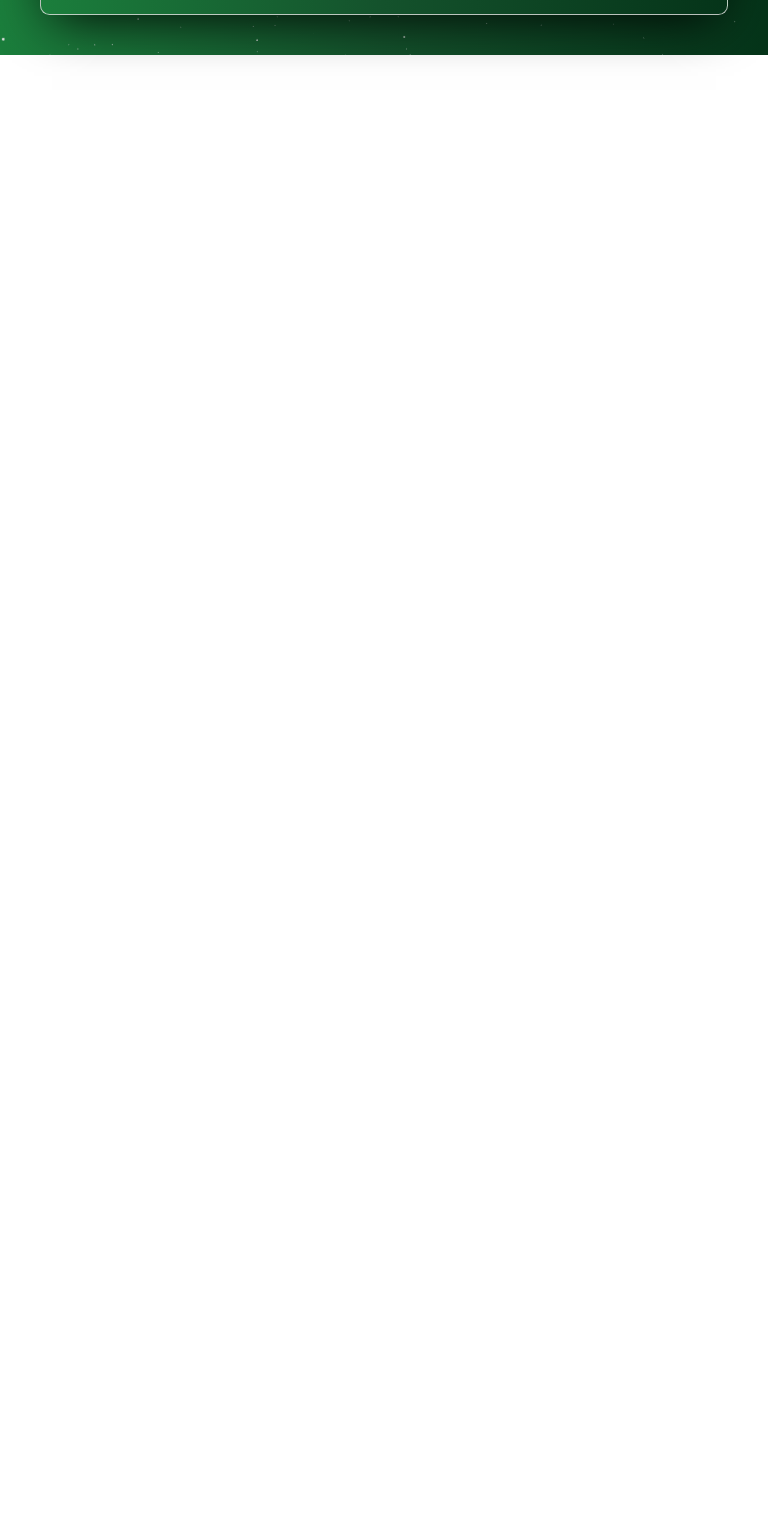
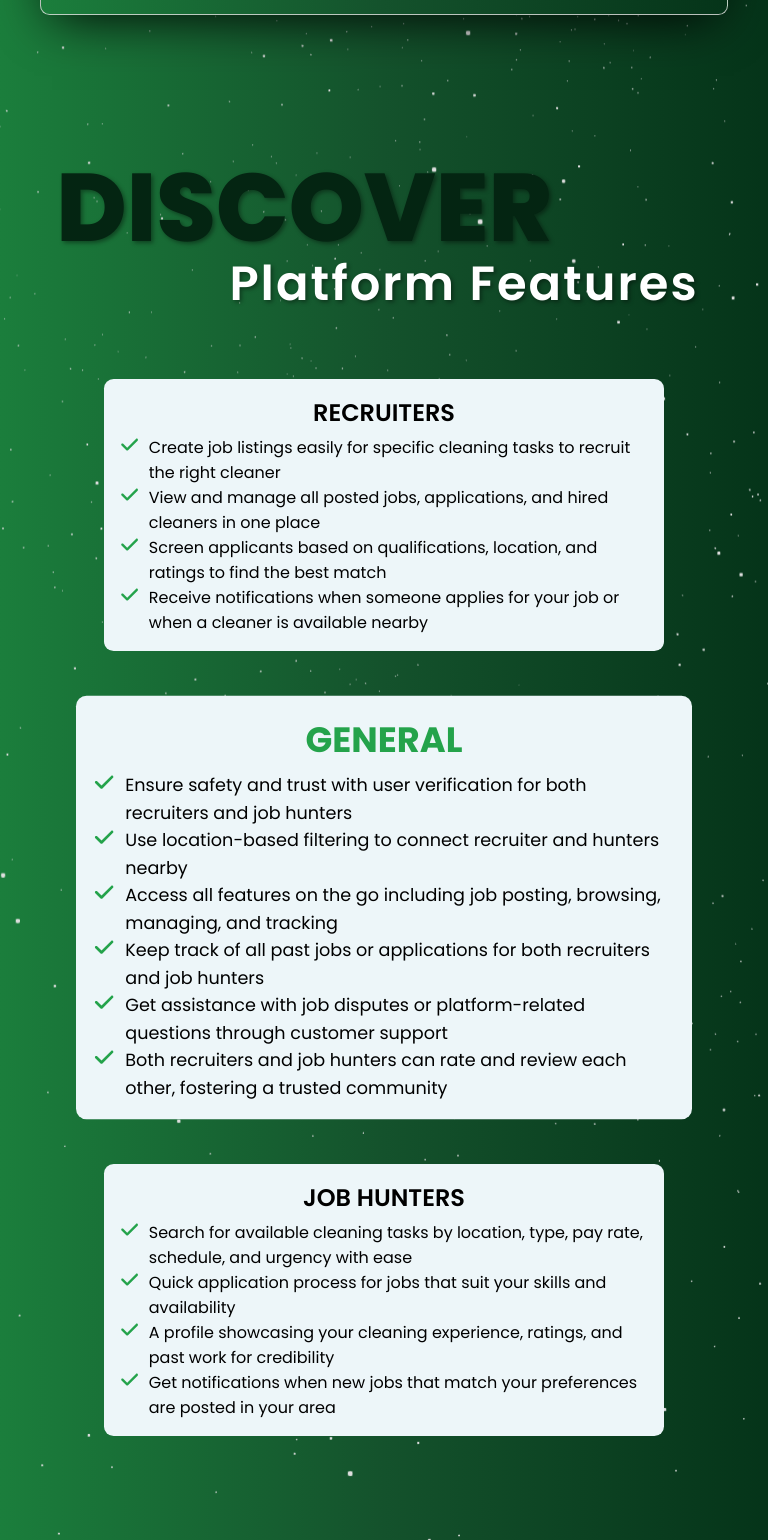
Before and after one commit to murhee-ia/CleanHub-React, a React (Vite) app: page / in a window 768 px wide. Shown: the part 849-2389 px from the top of the page. Before the commit the page ends 904 px from the top, so only its background shows below. Built offline with nearby package versions, Linux system fonts and the light colour scheme.

Commit message:
LandingPage-features done

```diff
--- a/src/components/HomeComponents/Banner.jsx
+++ b/src/components/LandingComponents/Banner.jsx
@@ -1,6 +1,6 @@
 import { useState, useEffect } from 'react'
 import {NavLink, Link} from 'react-router-dom'
-import bannerStyles from './Banner.module.css'
+import bannerStyles from './Landing.module.css'
 import logoImg from '../../assets/images/logoImg.jpg'
 import bannerImg from '../../assets/images/bannerImg.png'
 import { FaBars } from 'react-icons/fa6'
@@ -12,7 +12,7 @@ const Banner = () => {
 
   // For Mobile Size Condition
   const checkScreenSize = () => {
-    const isMobile = window.innerWidth <= 700;
+    const isMobile = window.innerWidth <= 640;
     setIsMobileSized(isMobile);
   };
 
--- /dev/null
+++ b/src/components/LandingComponents/Features.jsx
@@ -0,0 +1,70 @@
+import featureStyles from "./Landing.module.css"
+import { FaCheck } from "react-icons/fa6"
+
+const Features = () => {
+  return (
+    <section className={featureStyles['features-section']}>
+      {/* HEADING */}
+      <header className={featureStyles['features-header']}>
+        <span>DISCOVER</span><span>Platform Features</span>
+      </header>
+      <div className={featureStyles['features-main-grid']}>
+        {/* RECRUITERS */}
+        <div className={featureStyles['col1']}>
+          <h2>RECRUITERS</h2>
+          <ul>
+            {[
+            "Create job listings easily for specific cleaning tasks to recruit the right cleaner",
+            "View and manage all posted jobs, applications, and hired cleaners in one place",
+            "Screen applicants based on qualifications, location, and ratings to find the best match",
+            "Receive notifications when someone applies for your job or when a cleaner is available nearby"
+            ].map((text, index) => (
+            <li key={index} className={featureStyles['features-items']}>
+              <FaCheck className={featureStyles['FaCheck']}/>
+              <span>{text}</span>
+            </li>
+            ))}
+          </ul>
+        </div>
+        {/* GENERAL */}
+        <div className={featureStyles['col2']}>
+          <h2>GENERAL</h2>
+          <ul>
+            {[
+            "Ensure safety and trust with user verification for both recruiters and job hunters",
+            "Use location-based filtering to connect recruiter and hunters nearby",
+            "Access all features on the go including job posting, browsing, managing, and tracking",
+            "Keep track of all past jobs or applications for both recruiters and job hunters",
+            "Get assistance with job disputes or platform-related questions through customer support",
+            "Both recruiters and job hunters can rate and review each other, fostering a trusted community"
+            ].map((text, index) => (
+            <li key={index} className={featureStyles['features-items']}>
+              <FaCheck className={featureStyles['FaCheck']}/>
+              <span>{text}</span>
+            </li>
+            ))}
+          </ul>
+        </div>
+        {/* JOB HUNTERS */}
+        <div className={featureStyles['col3']}>
+          <h2>JOB HUNTERS</h2>
+          <ul>
+            {[
+            "Search for available cleaning tasks by location, type, pay rate, schedule, and urgency with ease",
+            "Quick application process for jobs that suit your skills and availability",
+            "A profile showcasing your cleaning experience, ratings, and past work for credibility",
+            "Get notifications when new jobs that match your preferences are posted in your area"
+            ].map((text, index) => (
+            <li key={index} className={featureStyles['features-items']}>
+              <FaCheck className={featureStyles['FaCheck']}/>
+              <span>{text}</span>
+            </li>
+            ))}
+          </ul>
+        </div>
+      </div>
+    </section>
+  )
+}
+
+export default Features
--- a/src/components/HomeComponents/Banner.module.css
+++ b/src/components/LandingComponents/Landing.module.css
@@ -1,3 +1,5 @@
+/* ====================B A N N E R   S E C T I O N========================= */
+
 .banner-section {
     margin: 2.5rem;
     border: 1px solid rgba(231, 228, 228, 0.8);
@@ -105,43 +107,157 @@
     height: auto;
 }
 
-/*========IPAD==========*/
+/* ====================F E A T U R E S   S E C T I O N========================= */
+
+.features-section {
+    margin: 2.5rem;
+    margin-top: 5rem;
+}
+
+.features-header {
+    display: flex;
+    flex-direction: row;
+    flex-wrap: nowrap;
+    justify-content: start;
+    align-items: end;
+    gap: 1rem;
+    text-shadow: 2px 2px 4px rgba(0, 0, 0, 0.4);
+}
+
+.features-header :first-child {
+    font-size: 6rem;
+    font-weight: 800;
+    color: var(--green-950);
+}
+
+.features-header :last-child {
+    font-size: 3rem;
+    font-weight: 600;
+    letter-spacing: 2px;
+    margin-bottom: 1.2rem;
+}
+
+/* FOR FEATURES CARDS */
+
+.features-main-grid {
+    margin-top: 2.5rem;
+    display: grid;
+    grid-template-columns: 1fr 1.5fr 1fr;
+    gap: 2.5rem;
+}
+
+.col1, .col2, .col3 {
+    background-color: var(--custom-white);
+    padding: 1rem;
+    border-radius: 0.6rem;
+}
+
+.col2 {
+    transform: scale(1.1);
+}
+
+.col1 h2, .col3 h2 {
+    font-weight: 600;
+    margin-bottom: 5px;
+    text-align: center;
+    color: black;
+    font-size: 1.5rem;
+}
+
+.col2 h2 {
+    font-weight: 700;
+    margin-bottom: 5px;
+    text-align: center;
+    color: var(--green-600);
+    font-size: 2rem;
+}
+
+.col1 ul, .col2 ul, .col3 ul {
+    list-style: none;
+}
+
+.features-items {
+    color: black;
+    display: flex;
+    justify-content: flex-start;
+}
+
+.FaCheck {
+    color: var(--green-600);
+    margin-right: 0.6rem;
+    font-size: 1.2rem;
+    flex-shrink: 0;
+}
+
+/*========IPADPRO==========*/
 @media only screen and (min-width: 700px) and (max-width: 1024px) {
+    /* B A N N E R   S E C T I O N */
     .banner-article-container {
         flex-direction: column;
     }
     .article {
         width: 100%;
     }
+    .article div {
+        position: absolute;
+        left: 45%;
+        margin-top: 20px;
+        margin-bottom: 10px;
+        z-index: 2;
+    }
     .bannerImg-container {
         position: relative;
         width: 100%;
         z-index: 1;
     }
-    .article div {
-        position: absolute;
-        left: 45%;
-        margin-top: 20px;
-        z-index: 2;
+    /* F E A T U R E S   S E C T I O N */
+    .features-header {
+        display: flex;
+        flex-direction: column;
+        justify-content: start;
+        align-items: center;
+    }
+    .features-header :first-child {
+        margin-left: -10rem;
+    }
+    .features-header :last-child {
+        margin-top: -3rem;
+        margin-left: 12rem;
+    }
+    .features-main-grid {
+        margin-top: 2rem;
+        padding: 5rem;
+        padding-top: 0.5rem;
+        grid-template-columns: 1fr;
+        gap: 3rem;
     }
 }
 
-/*==========iPAD==========*/
+/*==========iPAD MINI==========*/
 @media only screen and (min-width: 700px) and (max-width: 840px) {
+    /* B A N N E R   S E C T I O N */
+    .article div {
+        left: 43%;
+        margin-top: 10px;
+        margin-bottom: 20px;
+    }
     .bannerImg-container {
         margin-top: 20px;
     }
-    .article div {
-        position: absolute;
-        left: 43%;
-        margin-top: 10px;
-        margin-bottom: 20px;
-        z-index: 2;
+    /* F E A T U R E S   S E C T I O N */
+    .features-header :last-child {
+        margin-left: 10rem;
+    }
+    .features-main-grid {
+        padding: 4rem;
+        padding-top: 0.5rem;
+        gap: 4rem;
     }
 }
 
 /*========MOBILE==========*/
 @media only screen and (max-width: 700px) {
+    /* B A N N E R   S E C T I O N */
     .banner-section {
         margin: 2rem;
     }
@@ -204,4 +320,31 @@
     .bannerImg-container {
         display: none;
     }
+    /* F E A T U R E S   S E C T I O N */
+    .features-header {
+        flex-direction: column;
+        justify-content: center;
+        align-items: center;
+    }
+    .features-header :first-child {
+        font-size: 3.5rem;
+        letter-spacing: 3px;
+    }
+    .features-header :last-child {
+        font-size: 1.5rem;
+        margin-top: -2rem;
+    }
+    .features-main-grid {
+        margin-top: 2rem;
+        grid-template-columns: 1fr;
+        gap: 4rem;
+        font-size: 90%;
+    }
 }
+
+/*==========DESKTOP============*/
+@media only screen and (min-width: 1920px) {
+    .features-main-grid {
+        gap: 4rem;
+    }
+}
--- a/src/pages/LandingPages/LandingPage.jsx
+++ b/src/pages/LandingPages/LandingPage.jsx
@@ -1,5 +1,6 @@
-import StarsCanvas from '../../components/HomeComponents/StarsCanvas'
-import Banner from '../../components/HomeComponents/Banner.jsx'
+import StarsCanvas from '../../components/LandingComponents/StarsCanvas'
+import Banner from '../../components/LandingComponents/Banner.jsx'
+import Features from '../../components/LandingComponents/Features.jsx'
 
 const LandingPage = () => {
 
@@ -16,6 +17,7 @@ const LandingPage = () => {
     <div className="bg-gradient-green" style={styles}>
       <StarsCanvas/>
       <Banner/>
+      <Features/>
     </div>
   )
 }
```
Also changed, not shown: src/components/LandingComponents/StarsCanvas.jsx (renamed from src/components/HomeComponents/StarsCanvas.jsx).
